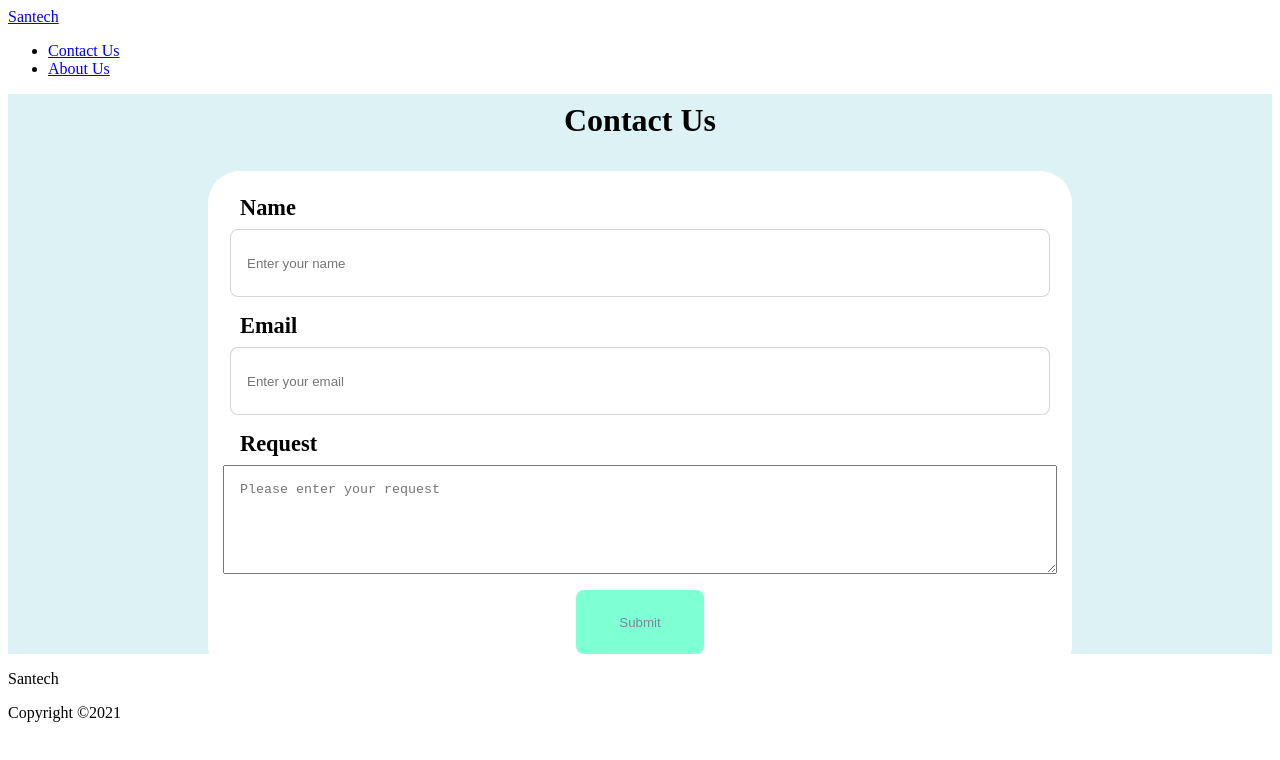
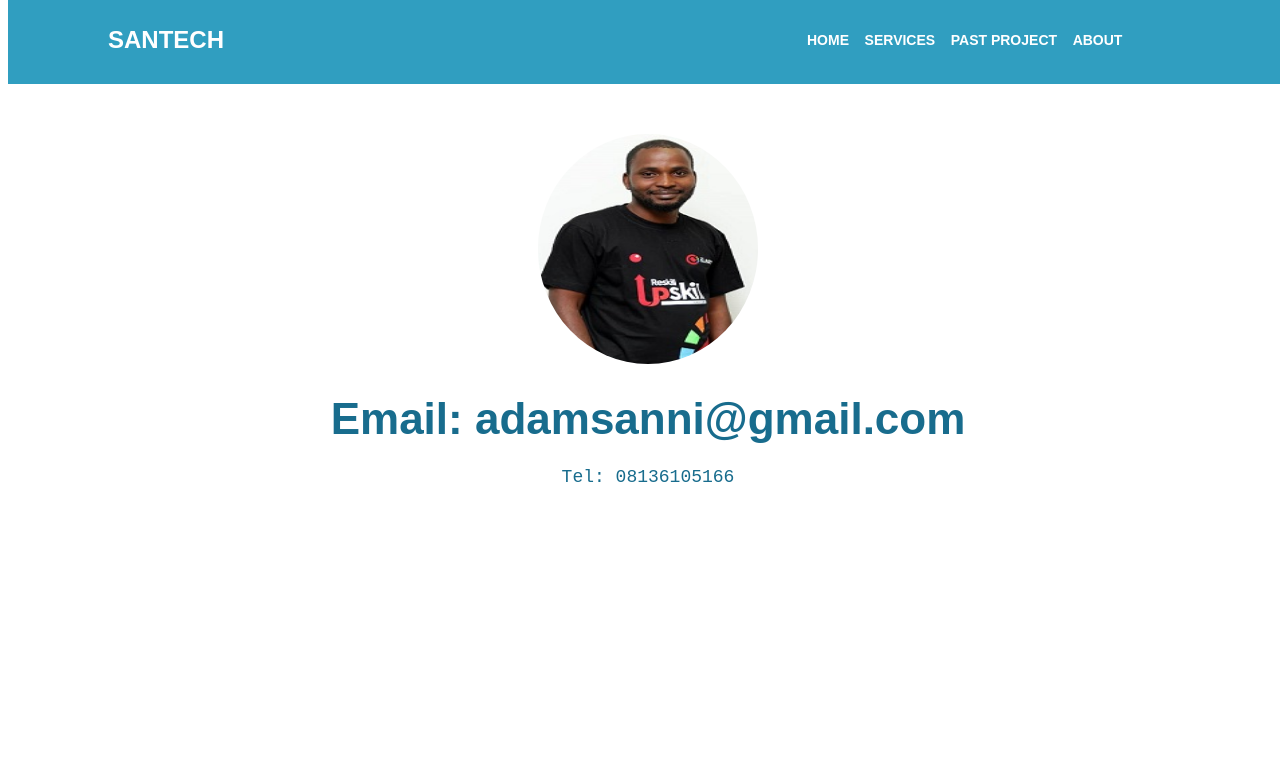
Before and after one commit to SantecHub/td-project4-css-basics, a plain HTML site: page contactus.html in a window 1280 px wide. Drawn offline with Linux system fonts and the light colour scheme.

Commit message:
error correction

```diff
--- a/contactbase.css
+++ /dev/null
@@ -1,81 +0,0 @@
-.contact-wrapper{
-    display: flex;
-    flex-direction: column;
-    align-items: center;
-    justify-content: center;
-    height: 70vh;
-    background-color: rgb(220, 242, 245);
-}
-
-.form-header{
-    font-size: 2rem;
-}
-
-.form-wrapper{
-    background-color: #fff;
-    width: 30rem;
-    height: 30rem;
-    border-radius: 2rem;
-    padding: 1.5rem 2rem;
-}
-
-form{
-    height: 100%;
-    display: flex;
-    flex-direction: column;
-    justify-content: center;
-    align-items: center;
-}
-
-label {
-    align-self: flex-start;
-    font-weight: 700;
-    font-size: 1.4rem;
-    margin-bottom: .5rem;
-}
-
-input{
-    width: 100%;
-    border-radius: .5rem;
-    border: 1px solid #cccc;
-    height: 4rem;
-    margin-bottom: 1rem;
-    padding-left: 1rem;
-}
-
-textarea{
-    width: 100%;
-    padding: 1rem;
-}
-
-button{
-    margin-top: 1rem;
-    width: 8rem;
-    height: 4rem;
-    border-radius: .5rem;
-    border: none;
-    background-color: aquamarine;
-    color: lightslategray;
-    cursor: pointer;
-}
-
-button:hover{
-    opacity: 0.5;
-    color: #000;
-}
-
-@media screen and (min-width: 768px){
-    .form-wrapper{
-        width: 45rem;
-        height: 40rem;
-        padding: 1.5rem 2rem;
-    }
-
-}
-
-@media screen and (min-width: 1200px){
-    .form-wrapper{
-        width: 50rem;
-        height: 45rem;
-    }
-}
--- a/contactus.html
+++ b/contactus.html
@@ -4,58 +4,28 @@
     <meta charset="UTF-8">
     <meta http-equiv="X-UA-Compatible" content="IE=edge">
     <meta name="viewport" content="width=device-width, initial-scale=1.0">
-    <link rel="stylesheet" href="base.css">
-    <link rel="stylesheet" href="contactbase.css">
-    <link rel="stylesheet" href="contactstyle.css">
-    <title>Contact Us</title>
+
+    <link rel="stylesheet" href="style.css">
+    <title>Contacts</title>
 </head>
 <body>
-    <nav class="home-nav">
-        <div class="logo">
-          <a href="index.html">Santech</a>
-        </div>
-          <ul>
-            <li class="nav-item"><a href="contactus.html">Contact Us</a></li>
-            <li class="nav-item"><a href="aboutus.html">About Us</a></li>
-          </ul>
-      </nav>
-           </div>
-    <main class="contact-container">
-        <section class="contact-wrapper">
-            <h3 class="form-header">Contact Us</h3>
-            <div class="form-wrapper">
-              <form action="">
-                <label for="name">Name</label>
-                <input
-                  type="text"
-                  placeholder="Enter your name"
-                  name="name"
-                  id="name"
-                  required
-                />
-                <label for="email">Email</label>
-                <input
-                  type="email"
-                  placeholder="Enter your email"
-                  id="email"
-                  required
-                />
-                <label for="request">Request</label>
-                <textarea
-                  placeholder="Please enter your request"
-                  name="request"
-                  id="request"
-                  required
-                  rows="5"
-                ></textarea>
-                <button type="submit">Submit</button>
-              </form>
-            </div>
-          </section>
-    </main>
-    <footer>
-        <p>Santech</p>
-        <p>Copyright &copy;2021</p>
-      </footer>
+  <div class="wrapper">
+    <nav class="menu-nav">
+      <div class="logo">
+        <a href="index.html">SANTECH</a>
+      </div>
+        <ul>
+          <li class="nav-item"><a href="index.html">HOME</a></li>
+          <li class="nav-item"><a href="services.html">SERVICES</a></li>
+          <li class="nav-item"><a href="pastproject.html">PAST PROJECT</a></li>
+          <li class="nav-item"><a href="aboutus.html">ABOUT</a></li>
+
+        </ul>
+    </nav>
+    <div class="card">
+      <img class="profile"   src="assets/img/myself.jpg" alt="myself">
+      <h1> Email: adamsanni@gmail.com</h1>
+      <p>Tel: 08136105166</p>
+
 </body>
 </html>
--- a/media.css
+++ b/media.css
@@ -1,13 +1,38 @@
 
 
-@media screen and (min-width: 768px){
-    .home-nav ul{
+@media screen and (max-width: 768px){
+    .logo{
         width: 80%;
+    }
+
+}
+@media screen and (max-width: 768px){
+    .card{
+        width: 45rem;
+        height: 40rem;
+        padding: 1.5rem 2rem;
+    }
+
+}
+
+@media screen and (max-width: 1200px){
+    .wrapper{
+        width: 50rem;
+        height: 45rem;
     }
 }
 
-@media screen and (min-width: 1200px){
-    .home-nav ul{
-        width: 40%;
+@media screen and (max-width: 1200px){
+    .flex-container{
+        line-height: 40px;
+        font-size: 24px;
+    }
+    .content p{
+        width: 50%;
+        font-size: 12px;
+        line-height: 43px;
+    }
+    .content{
+        height: 12px;
     }
 }
--- a/style.css
+++ b/style.css
@@ -30,7 +30,7 @@ body{
     justify-content: space-between;
     align-items: center;
     padding: 20px 50px;
-    background:rgb(4, 152, 172);
+    background:#309ec0;
     max-height: 90px;
     margin-top: -01%;
 
@@ -46,7 +46,6 @@ body{
 .nav-item{
     list-style-type: none;
     font-size: 1.3rem;
-    font-weight: 400px;
     display: block;
     flex: content;
     font-size: 14px;
@@ -68,11 +67,12 @@ body{
     justify-content: space-between;
     align-items: center;
     padding: 50px;
+    font-family: 'Segoe UI', Tahoma, Geneva, Verdana, sans-serif;
 
 
 }
 
-img{
+.profile{
 
    width: 220px;
    height: 230px;
@@ -83,15 +83,16 @@ img{
 
 .card p {
     font-size: 18px;
-    color: black;
+    color: #186c8d;
     text-align:center;
     margin-top: 0;
-    width: 40%;
-    line-height: 10px;
+    width: 35%;
+    line-height: 20px;
     margin-bottom: 0%;
+    font-family:monospace;
 }
 .card h1{
-    color: rgb(4, 152, 172);
+    color:#186c8d;
     font-size: 44px;
     font-family:Arial, Helvetica, sans-serif;
     margin-bottom: 2%;
@@ -100,7 +101,7 @@ img{
 
 
 .content{
-    background-color: rgb(4, 152, 172);
+    background-color: #186c8d;
     display: flex;
     justify-content: space-between;
     font-size: medium;
@@ -143,7 +144,7 @@ h2{
     margin-left: 7.6ex;
     margin-top: 100px;
     margin-bottom: 80px;
-    color: rgb(13, 173, 173);
+    color: #186c8d;
 }
 
 
@@ -182,7 +183,7 @@ footer{
      font-weight: bold;
      text-align: center;
      margin-top: 300px;
-     background-color:rgb(13, 173, 173) ;
+     background-color:#186c8d;
      padding: 150px;
      color: white;
 }
```
Also changed, not shown: aboutbase.css (deleted, +0 -49 lines), aboutus.css (deleted, +0 -43 lines), aboutus.html (+18 -23 lines), index.html (+10 -10 lines), pastproject.html (added, +51 -0 lines), services.html (added, +51 -0 lines), assets/img/twitter-logo.png (added), contactstyle.css (added), pastproject.css (deleted), services.css (deleted).
